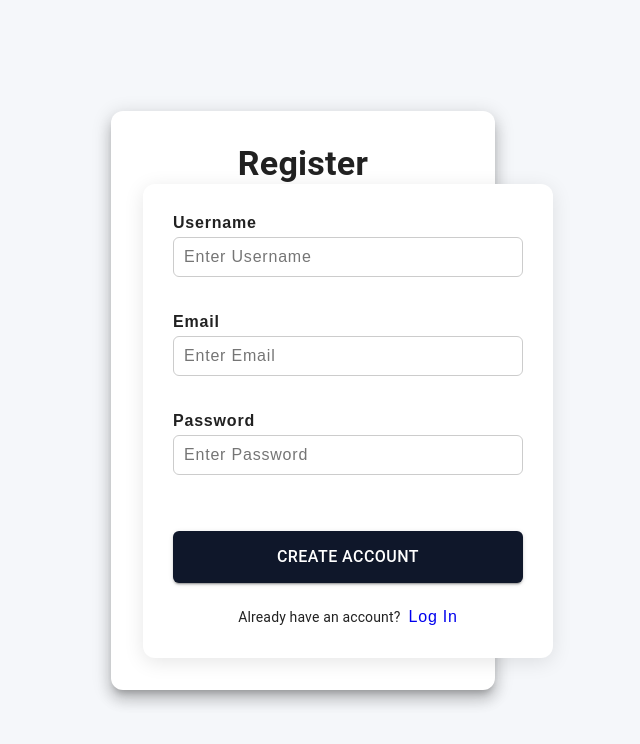
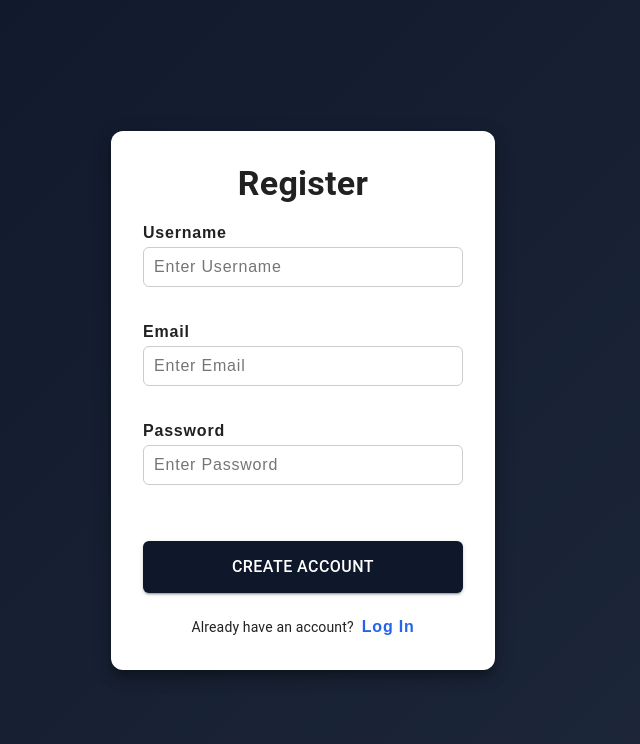
Before and after one commit to vatsal07666/project, a React (Create React App) app: page /register in a window 1280 px wide. Shown: the top 744 px of the page, without its empty margins (337-977 px from the left). Built offline with nearby package versions, Linux system fonts and the light colour scheme.

Commit message:
CSS file

```diff
--- a/src/App.css
+++ b/src/App.css
@@ -5,30 +5,28 @@
 
 /*---------- Login CSS ----------*/
 .login-container {
-    height: 100vh;
+    min-height: 100vh;
     display: flex;
-    flex-direction: column;
     justify-content: center;
     align-items: center;
-    background: #f5f7fa;
+    padding: 20px 0px;
+    background: linear-gradient(135deg, #0f172a, #1e293b);
 }
 
 .login-box {
-    width: 350px;
-    background: white;
-    padding: 30px;
-    border-radius: 12px;
-    box-shadow: 0 4px 20px rgba(0, 0, 0, 0.1);
+    margin-top: 20px;
     display: flex;
     flex-direction: column;
 }
 
 .login-box input {
+    width: 100%;
     padding: 10px;
-    margin-top: 5px;
+    margin-top: 6px;
     border: 1px solid #ccc;
     border-radius: 6px;
     font-size: 16px;
+    box-sizing: border-box;
 }
 
 .login-box button {
@@ -53,30 +51,29 @@
 
 /*---------- Register CSS ----------*/
 .register-container {
-    height: 100vh;
+    min-height: 100vh;
     display: flex;
     flex-direction: column;
     justify-content: center;
     align-items: center;
-    background: #f5f7fa;
+    padding: 20px 0px;
+    background: linear-gradient(135deg, #0f172a, #1e293b);
 }
 
 .register-box {
-    width: 350px;
-    background: white;
-    padding: 30px;
-    border-radius: 12px;
-    box-shadow: 0 4px 20px rgba(0, 0, 0, 0.1);
+    margin-top: 20px;
     display: flex;
     flex-direction: column;
 }
 
 .register-box input {
+    width: 100%;
     padding: 10px;
     margin-top: 5px;
     border: 1px solid #ccc;
     border-radius: 6px;
     font-size: 16px;
+    box-sizing: border-box;
 }
 
 .register-box button {
@@ -99,9 +96,10 @@
   font-weight: bold;
 }
 
-.login-box .router-link,
-.register-box .router-link{
+.router-link {
     text-decoration: none;
+    color: #2563eb;
+    font-weight: 600;
     transition: 0.3s ease-in-out;
 }
 
```
